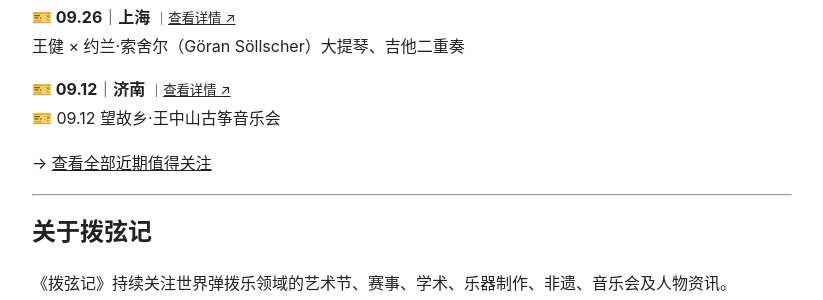
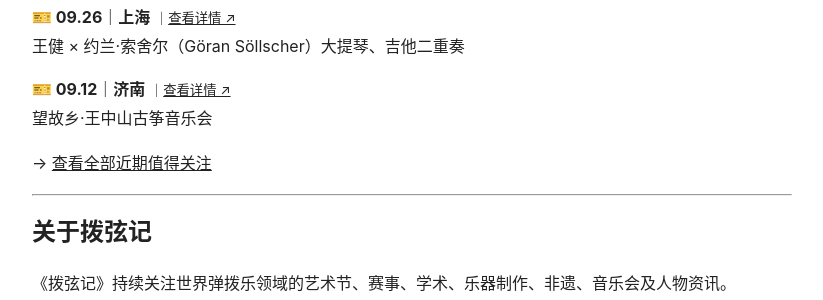
Before and after one commit to KeenKwok/boxianji, a Jekyll site: the page built from index.md, in a window 1280 px wide. Shown: the part 1164-1464 px from the top of the page, without its empty margins (228-1051 px from the left). Built offline with Jekyll 4.4.1, drawn with Linux system fonts in a browser that asks for light colours.

Commit message:
更新 attention.yml

```diff
--- a/_data/attention.yml
+++ b/_data/attention.yml
@@ -10,7 +10,7 @@
 
 - date: "09.12"
   city: "济南"
-  title: "🎫 09.12 望故乡·王中山古筝音乐会"
+  title: "望故乡·王中山古筝音乐会"
   link: "https://mp.weixin.qq.com/s/I9gFXbh99j3QwRth4dN22w"
 
 - date: "09.06"
```
